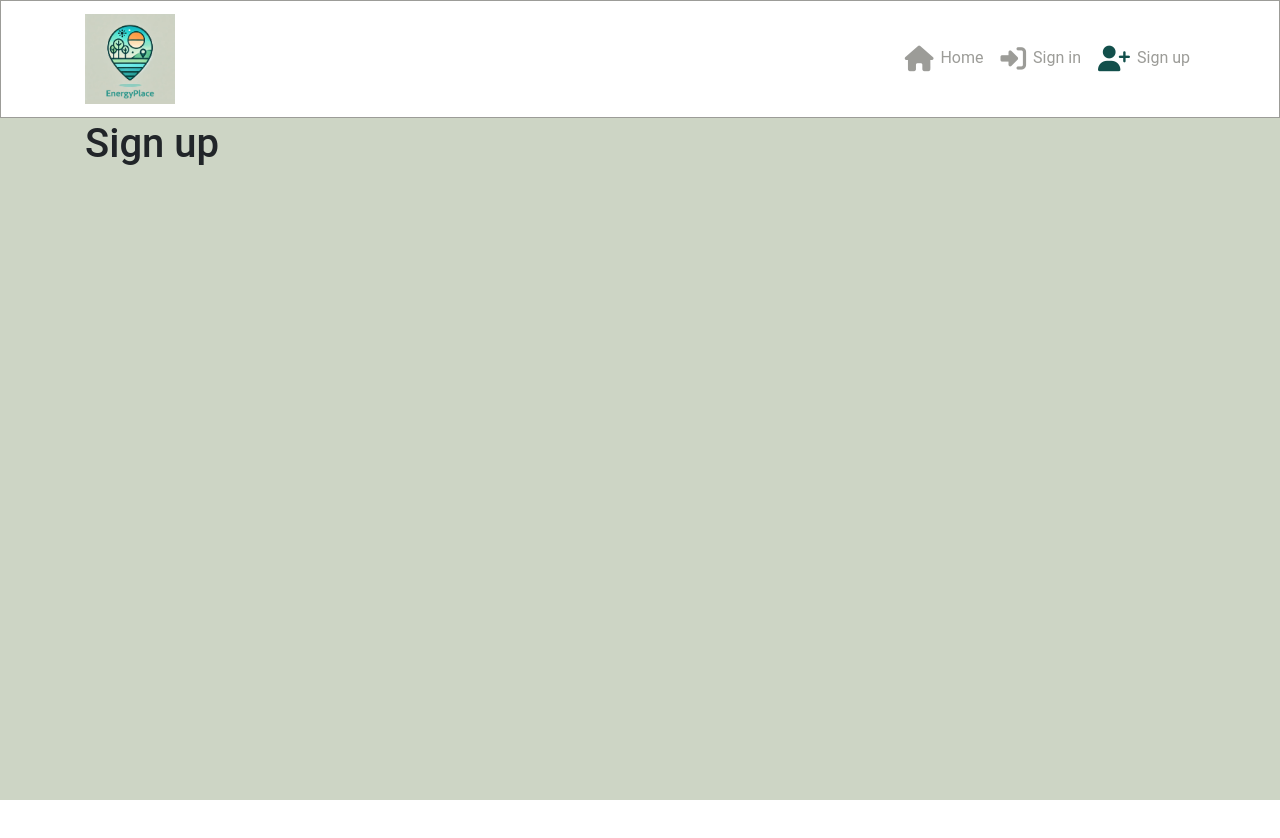
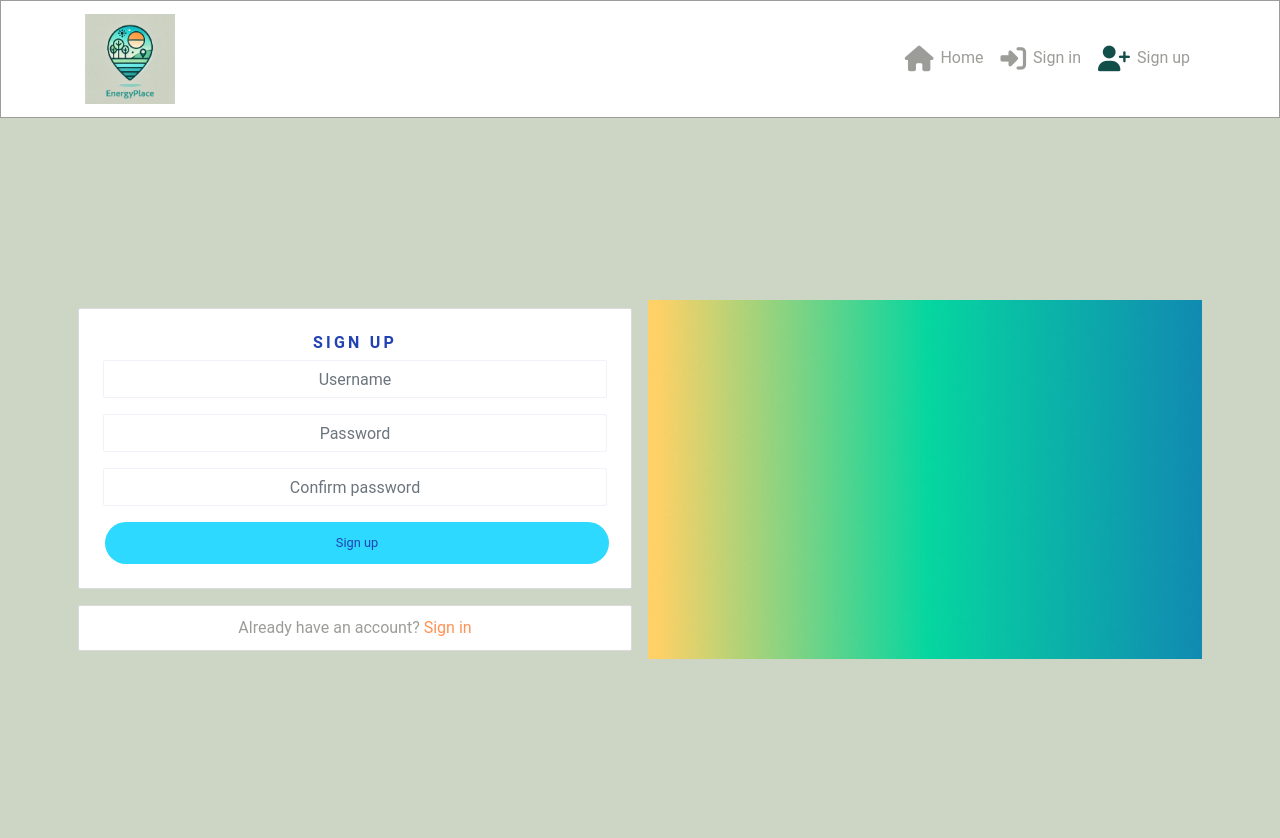
Before and after one commit to Malinchristina/energyplace-frontend, a React (Create React App) app: page /signup in a window 1280 px wide. Before the commit the page ends 800 px from the top, so only its background shows below. Built offline with nearby package versions, Linux system fonts and the light colour scheme.

Commit message:
feat(signup): set up axios, add sign-up form and styles

```diff
--- a/src/App.js
+++ b/src/App.js
@@ -2,6 +2,8 @@
 import NavBar from "./components/NavBar";
 import Container from "react-bootstrap/Container";
 import { Route, Switch } from "react-router-dom";
+import "./api/axiosDefaults";
+import SignUpForm from "./pages/auth/SignUpForm";
 
 function App() {
   return (
@@ -11,7 +13,7 @@
         <Switch>
           <Route exact path="/" render={() => <h1>Home page</h1>} />
           <Route exact path="/signin" render={() => <h1>Sign in</h1>} />
-          <Route exact path="/signup" render={() => <h1>Sign up</h1>} />
+          <Route exact path="/signup" render={() => <SignUpForm />} />
           <Route render={() => <p>Page not found!</p>} />
         </Switch>
       </Container>
--- a/src/App.module.css
+++ b/src/App.module.css
@@ -6,6 +6,26 @@
 
 .Main {
   padding-top: 120px;
+}
+
+/* Change to my own styles */
+.Content {
+  background-color: #ffffff;
+  padding: 10px;
+  border-radius: 2px;
+  border: 1px solid #dadadf;
+}
+
+.FillerImage {
+  object-fit: cover;
+  height: 100%;
+  width: 100%;
+}
+
+.Image {
+  max-height: 100vh;
+  max-width: 100%;
+  object-fit: contain;
 }
 
 * {
@@ -27,6 +47,10 @@
   transition: color ease-in-out 0.3s;
 }
 
+input[type="file"] {
+  display: none;
+}
+
 i {
   color: #9c9c98;
   font-size: 1.6rem;
@@ -39,3 +63,23 @@
   transition: color ease-in-out 0.3s;
   color: #124f4b;
 }
+
+figure {
+  text-align: center;
+  display: inline-block;
+}
+
+/* scrollbar */
+/* Change to my own styles */
+*::-webkit-scrollbar {
+  width: 5px;
+}
+*::-webkit-scrollbar-track {
+  background: #f1f1f1;
+}
+*::-webkit-scrollbar-thumb {
+  background: #888;
+}
+*::-webkit-scrollbar-thumb:hover {
+  background: #555;
+}
--- /dev/null
+++ b/src/api/axiosDefaults.js
@@ -0,0 +1,5 @@
+import axios from "axios";
+
+axios.defaults.baseURL = "https://energyplace-be-f35f3084f662.herokuapp.com/";
+axios.defaults.headers.post["Content-Type"] = "multipart/form-data";
+axios.defaults.withCredentials = true;
--- /dev/null
+++ b/src/pages/auth/SignUpForm.js
@@ -0,0 +1,140 @@
+import React, { useState } from "react";
+import { Link, useHistory } from "react-router-dom";
+
+import styles from "../../styles/SignInUpForm.module.css";
+import btnStyles from "../../styles/Button.module.css";
+import appStyles from "../../App.module.css";
+import signup from "../../assets/signup.webp";
+
+import {
+  Form,
+  Button,
+  Image,
+  Col,
+  Row,
+  Container,
+  Alert,
+} from "react-bootstrap";
+import axios from "axios";
+
+const SignUpForm = () => {
+  const [signUpData, setSignUpData] = useState({
+    username: "",
+    password1: "",
+    password2: "",
+  });
+  const { username, password1, password2 } = signUpData;
+
+  const [errors, setErrors] = useState({});
+
+  const history = useHistory();
+
+  const handleChange = (event) => {
+    setSignUpData({
+      ...signUpData,
+      [event.target.name]: event.target.value,
+    });
+  };
+
+  const handleSubmit = async (event) => {
+    event.preventDefault();
+    try {
+      await axios.post("/dj-rest-auth/registration/", signUpData);
+      history.push("/signin");
+    } catch (err) {
+      setErrors(err.response?.data);
+    }
+  };
+
+  return (
+    <Row className={styles.Row}>
+      <Col className="my-auto py-2 p-md-2" md={6}>
+        <Container className={`${appStyles.Content} p-4 `}>
+          <h1 className={styles.Header}>sign up</h1>
+
+          <Form onSubmit={handleSubmit}>
+            <Form.Group controlId="username">
+              <Form.Label className="d-none">username</Form.Label>
+              <Form.Control
+                className={styles.Input}
+                type="text"
+                placeholder="Username"
+                name="username"
+                value={username}
+                onChange={handleChange}
+              />
+            </Form.Group>
+            {errors.username?.map((message, idx) => (
+              <Alert variant="warning" key={idx}>
+                {message}
+              </Alert>
+            ))}
+
+            <Form.Group controlId="password1">
+              <Form.Label className="d-none">Password</Form.Label>
+              <Form.Control
+                className={styles.Input}
+                type="password"
+                placeholder="Password"
+                name="password1"
+                value={password1}
+                onChange={handleChange}
+              />
+            </Form.Group>
+            {errors.password1?.map((message, idx) => (
+              <Alert key={idx} variant="warning">
+                {message}
+              </Alert>
+            ))}
+
+            <Form.Group controlId="password2">
+              <Form.Label className="d-none">Confirm password</Form.Label>
+              <Form.Control
+                className={styles.Input}
+                type="password"
+                placeholder="Confirm password"
+                name="password2"
+                value={password2}
+                onChange={handleChange}
+              />
+            </Form.Group>
+            {errors.password2?.map((message, idx) => (
+              <Alert key={idx} variant="warning">
+                {message}
+              </Alert>
+            ))}
+
+            <Button
+              className={`${btnStyles.Button} ${btnStyles.Wide} ${btnStyles.Bright}`}
+              type="submit"
+            >
+              Sign up
+            </Button>
+            {errors.non_field_errors?.map((message, idx) => (
+              <Alert key={idx} variant="warning" className="mt-3">
+                {message}
+              </Alert>
+            ))}
+          </Form>
+        </Container>
+
+        <Container className={`mt-3 ${appStyles.Content}`}>
+          <Link className={styles.Link} to="/signin">
+            Already have an account? <span>Sign in</span>
+          </Link>
+        </Container>
+      </Col>
+      <Col
+        md={6}
+        className={`my-auto d-none d-md-block p-2 ${styles.SignUpCol}`}
+      >
+        <Image
+          className={`${appStyles.FillerImage}`}
+          src={signup}
+        />
+      </Col>
+    </Row>
+  );
+};
+
+export default SignUpForm;
--- /dev/null
+++ b/src/styles/Button.module.css
@@ -0,0 +1,69 @@
+.Button {
+  font-size: 0.8rem;
+  align-self: center;
+  border-radius: 100px;
+  border-color: transparent;
+  padding: 4px 10px;
+  margin-left: 2px;
+  margin-right: 2px;
+  min-width: 75px;
+}
+
+.Button:hover {
+  opacity: 0.8;
+  border-color: transparent;
+  cursor: pointer;
+}
+
+.Button:hover:active {
+  background-color: #2142b2 !important;
+}
+
+.Button:active {
+  background-color: #2142b2 !important;
+}
+
+.Button:focus {
+  background-color: #2142b2;
+}
+
+.Wide {
+  padding: 10px 50px;
+  width: 100%;
+}
+
+.Blue,
+.BlueOutline:hover,
+.Bright:hover {
+  background-color: #2142b2;
+  color: #ffffff;
+}
+
+.BlueOutline,
+.Blue:hover {
+  /* border: 1px solid #2142b2; */
+  background-color: #ffffff;
+  color: #2142b2;
+}
+
+.Black,
+.BlackOutline:hover {
+  /* background-color: #242a3d;
+  color: white; */
+  background-color: #242a3d;
+  color: aliceblue;
+}
+
+.Black:hover,
+.BlackOutline {
+  /* background-color: #dadadf;
+  color: #242a3d;
+  border-color: #242a3d; */
+  background-color: aliceblue;
+  color: #242a3d;
+}
+
+.Bright {
+  background-color: #2ed9ff;
+  color: #2142b2;
+}
--- /dev/null
+++ b/src/styles/SignInUpForm.module.css
@@ -0,0 +1,46 @@
+.Row {
+  height: calc(100vh - 81px);
+}
+.Input {
+  background: #ffffff;
+  border: 1px solid #f0f1f9;
+  box-sizing: border-box;
+  border-radius: 2px;
+  color: #7177a1;
+  text-align: center;
+  padding: 10px;
+}
+
+.Header {
+  font-style: normal;
+  font-weight: bold;
+  font-size: 16px;
+  line-height: 19px;
+  text-align: center;
+  letter-spacing: 0.2em;
+  text-transform: uppercase;
+  color: #2142b2;
+}
+
+.Link {
+  text-decoration: none;
+  text-align: center;
+  display: block;
+  margin: auto;
+}
+
+.Link span {
+  color: #ff9254;
+}
+
+.Container {
+  padding: 30px 10px;
+}
+
+.SignInCol {
+  height: 320px;
+}
+
+.SignUpCol {
+  height: 375px;
+}
```
Also changed, not shown: src/assets/signup.webp (added).
